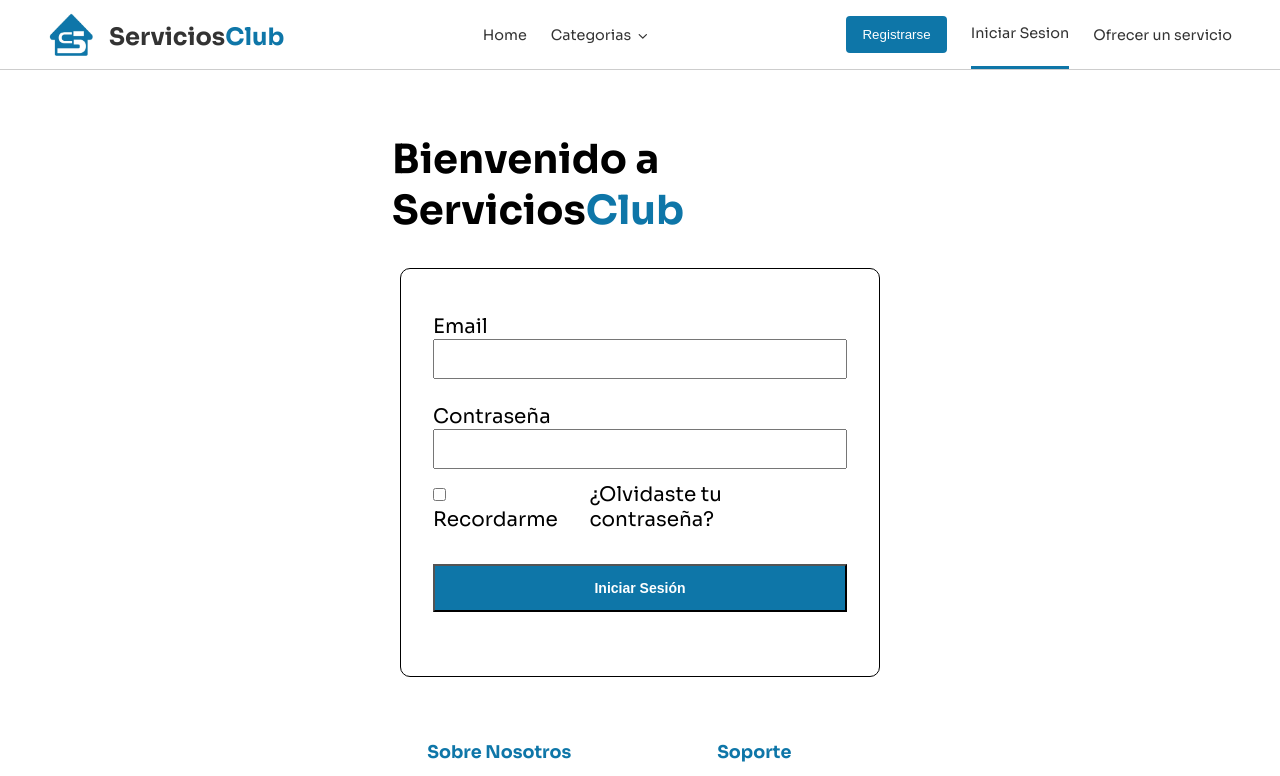
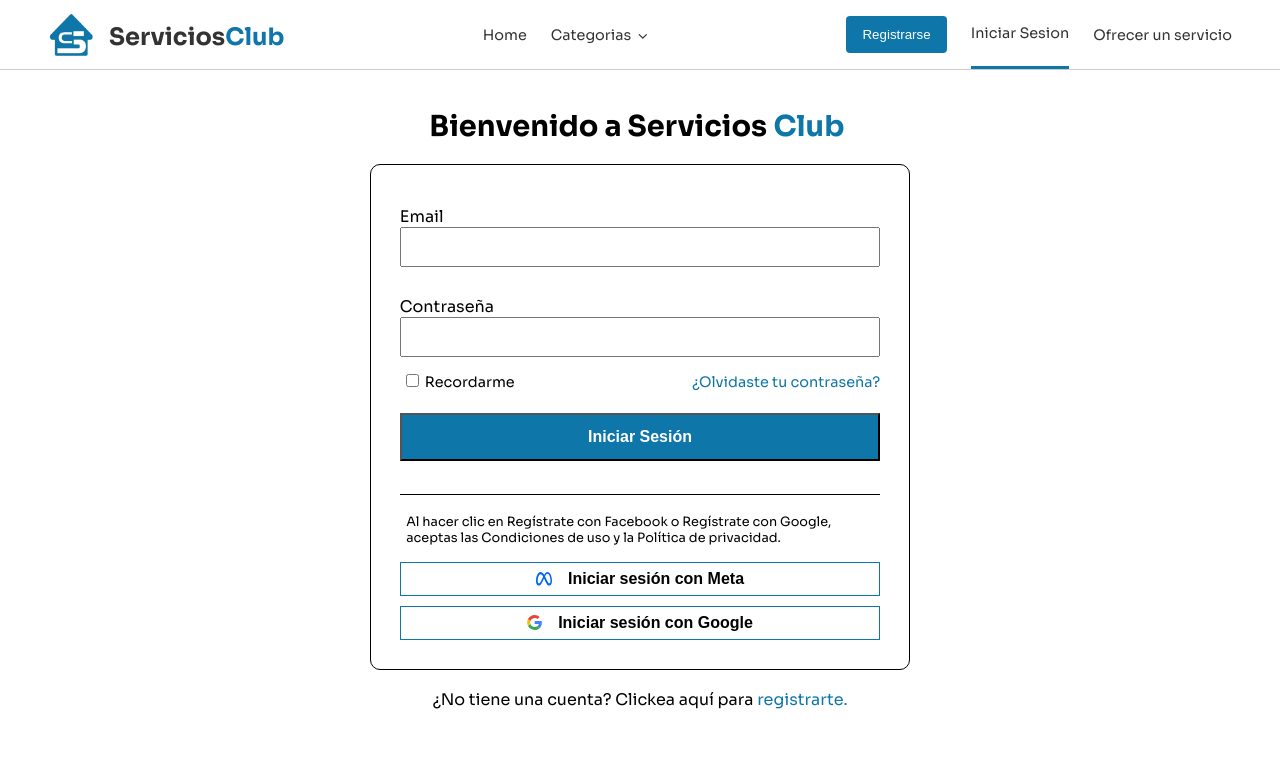
Before and after one commit to No-Country/c14-06-m-node-react, a React (Vite) app in the folder frontend/: page /iniciar-sesion in a window 1280 px wide. Shown: the top 776 px of the page. Built offline with nearby package versions, Linux system fonts and the light colour scheme.

Commit message:
style: add login styles

```diff
--- a/frontend/src/pages/SignIn.jsx
+++ b/frontend/src/pages/SignIn.jsx
@@ -1,36 +1,51 @@
 import { Link } from 'react-router-dom';
 import styled from 'styled-components';
+import meta from '../assets/images/meta.svg';
+import google from '../assets/images/google.svg';
 
 const DivContainer = styled.div`
 	display: flex;
 	flex-direction: column;
 	align-items: center;
-	padding: 2rem 20rem;
-	color: #000000;
-	font-size: 20px;
+	justify-content: center;
+	text-align: center;
+	padding: 2rem;
+	gap: 0.8rem;
+	a {
+		color: var(--primary);
+	}
+	span {
+		padding: 0.4rem;
+	}
 `;
 
-const StyledH1 = styled.h1`
-	padding: 2rem;
+const StyledTitle = styled.span`
+	padding-bottom: 1rem;
+	font-size: 1.8rem;
+	font-weight: bold;
 `;
 
 const StyledSpan = styled.span`
-	color: #0e76a8;
+	color: var(--primary);
 `;
 
 const StyledForm = styled.form`
 	display: flex;
 	flex-direction: column;
-	width: 60vh;
-	padding: 2rem;
+	padding: 1.8rem;
 	border: 1px solid black;
 	border-radius: 10px;
+	max-width: 540px;
+	margin: 0 auto;
+	gap: 0.2rem;
+	text-align: start;
 `;
 
-const NameDiv = styled.div`
+const HorizontalDiv = styled.div`
 	display: flex;
 	justify-content: space-between;
-	gap: 5%;
+	align-items: center;
+	font-size: 0.9rem;
 `;
 const LabelDiv = styled.div`
 	display: flex;
@@ -39,33 +54,72 @@ const LabelDiv = styled.div`
 	padding: 0.8rem 0;
 `;
 
+const Checkbox = styled.input`
+	margin: 0 6px;
+`;
+
 const StyledInput = styled.input`
 	height: 2.5rem;
 `;
 
-// const DivPassRequirement = styled.div``;
-
-// const StyledUl = styled.ul`
-// 	margin: 5%;
-// `;
 const DivButton = styled.div`
-	padding: 2rem 0;
+	padding: 1.2rem 0;
 `;
 const ButtonForm = styled.button`
 	color: #ffffff;
-	background-color: #0e76a8;
+	background-color: var(--primary);
 	width: 100%;
 	height: 3rem;
 	font-weight: 600;
-	font-size: 14px;
+	font-size: 1rem;
+	cursor: pointer;
+	&:active {
+		background-color: #015ea5;
+	}
+`;
+
+const ButtonSM = styled.button`
+	display: flex;
+	flex-direction: row;
+	justify-content: center;
+	align-items: center;
+	gap: 1rem;
+	padding: 1rem;
+	margin-top: 0.2rem;
+	width: 100%;
+	flex-wrap: nowrap;
+	background-color: white;
+	border: 1px solid var(--primary);
+	height: 2rem;
+	font-weight: 600;
+	font-size: 1rem;
+	cursor: pointer;
+
+	&:hover {
+		color: var(--primary);
+	}
+`;
+
+const Divider = styled.div`
+	width: 100%;
+	border-top: 1px solid #000;
+	margin: 10px 0;
+`;
+const DivSecundario = styled.div`
+	display: flex;
+	flex-direction: column;
+	justify-content: center;
+	align-items: center;
+	font-size: 0.8rem;
+	gap: 0.4rem;
 `;
 
 const SignIn = () => {
 	return (
 		<DivContainer>
-			<StyledH1>
+			<StyledTitle>
 				Bienvenido a Servicios<StyledSpan>Club</StyledSpan>
-			</StyledH1>
+			</StyledTitle>
 			<StyledForm action="" method="">
 				<LabelDiv>
 					<label htmlFor="">Email</label>
@@ -75,20 +129,38 @@ const SignIn = () => {
 					<label htmlFor="">Contraseña</label>
 					<StyledInput type="password" name="" id="" />
 				</LabelDiv>
-				<NameDiv>
+				<HorizontalDiv>
 					<div>
-						<input type="checkbox"></input>
+						<Checkbox type="checkbox"></Checkbox>
 						<label>Recordarme</label>
 					</div>
 					<div>
 						<Link to="/recuperar-pass">¿Olvidaste tu contraseña?</Link>
 					</div>
-				</NameDiv>
-
+				</HorizontalDiv>
 				<DivButton>
 					<ButtonForm type="">Iniciar Sesión</ButtonForm>
 				</DivButton>
+				<Divider />
+				<DivSecundario>
+					<span>
+						Al hacer clic en Regístrate con Facebook o Regístrate con Google,
+						aceptas las Condiciones de uso y la Política de privacidad.
+					</span>
+					<ButtonSM>
+						<img src={meta} alt="meta icon" />
+						Iniciar sesión con Meta
+					</ButtonSM>
+					<ButtonSM>
+						<img src={google} alt="google icon" />
+						Iniciar sesión con Google
+					</ButtonSM>
+				</DivSecundario>
 			</StyledForm>
+			<span>
+				¿No tiene una cuenta? Clickea aquí para&nbsp;
+				<Link to="/crear-cuenta">registrarte.</Link>
+			</span>
 		</DivContainer>
 	);
 };
```
Also changed, not shown: frontend/src/assets/images/google.svg (added), frontend/src/assets/images/meta.svg (added).
